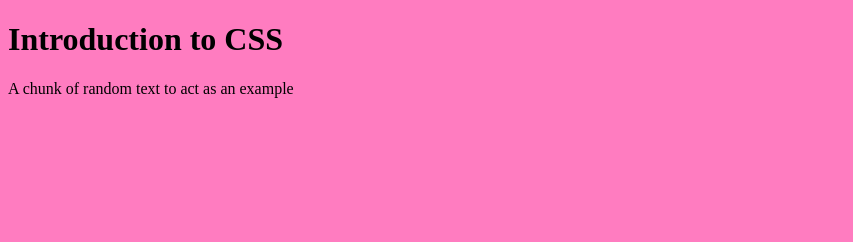
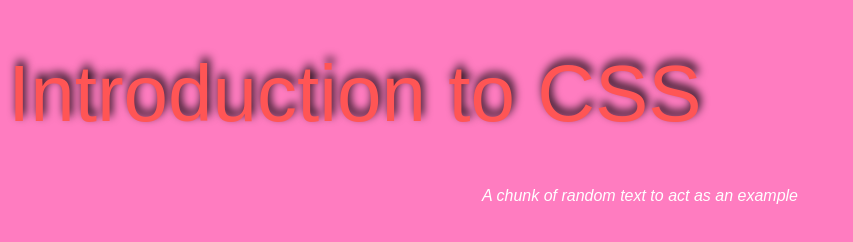
Before and after one commit to meganlandry/intro-to-css, a plain HTML site: page index.html in a window 1280 px wide. Shown: the whole page, without its empty margins (0-853 px from the left). Drawn offline with Linux system fonts and the light colour scheme.

Commit message:
Added font colours and styles

```diff
--- a/css/main.css
+++ b/css/main.css
@@ -1,11 +1,22 @@
 html {
 	background-color: #ff7cc0;
+	color: #fff;
 }
 
-color: #fff;
+
+
+
+h1 {
+	color: #f55;
+	font-family: ‘Metrophobic’, Arial, serif; font-weight: 400;
+	font-weight: normal;
+	font-size: 5rem;
+	line-height: 1;
+	text-shadow: 2px -5px 10px black;
 }
 
-h1 {
-color: #f55;
-font-weight: normal;
+
+p {font-style: italic;
+	text-align: center;
+	font-family: Arial, sans-serif;
 }
--- a/index.html
+++ b/index.html
@@ -4,6 +4,7 @@
 		<meta charset="utf-8">
 		<title>Intro To CSS</title>
 		<link href="css/main.css" rel="stylesheet">
+		<link href='http://fonts.googleapis.com/css?family=Lobster' rel='stylesheet' type='text/css'>
 	</head>
 	<body>
 
```
